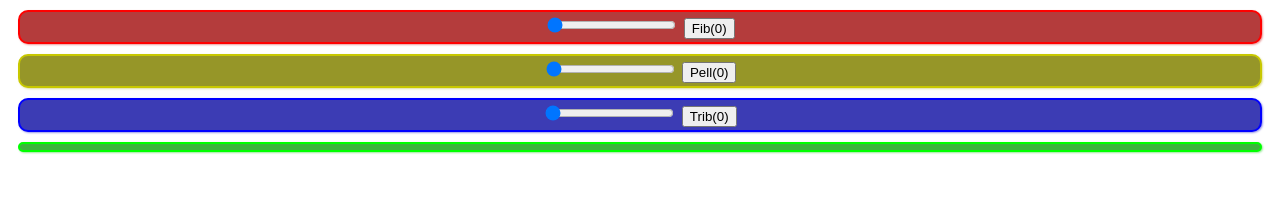
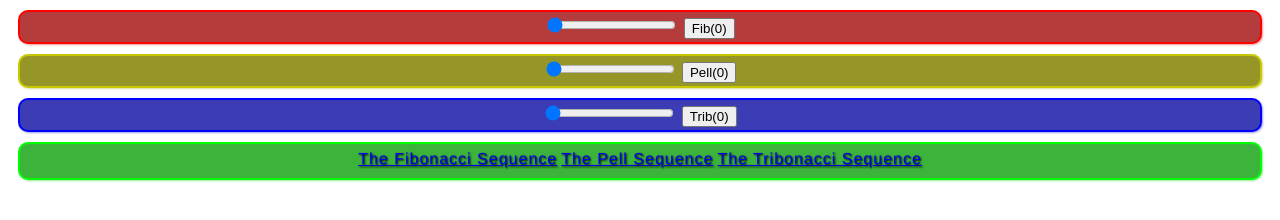
Before and after one commit to Halt07/cs2610javascriptInteraction, a plain HTML site: page index.html in a window 1280 px wide. Drawn offline with Linux system fonts and the light colour scheme.

Commit message:
move anchors to index.html

```diff
--- a/index.html
+++ b/index.html
@@ -27,6 +27,19 @@
         </form>
     </div>
     <div class="stuff-box green shadowed">
+        <table class="center">
+            <tr>
+                <td>
+                    <a href="https://oeis.org/A000045">The Fibonacci Sequence</a>
+                </td>
+                <td>
+                    <a href="https://oeis.org/A000129">The Pell Sequence</a>
+                </td>
+                <td>
+                    <a href="https://oeis.org/A000073">The Tribonacci Sequence</a>
+                </td>
+            </tr>
+        </table>
     </div>
 </body>
 </html>
```
